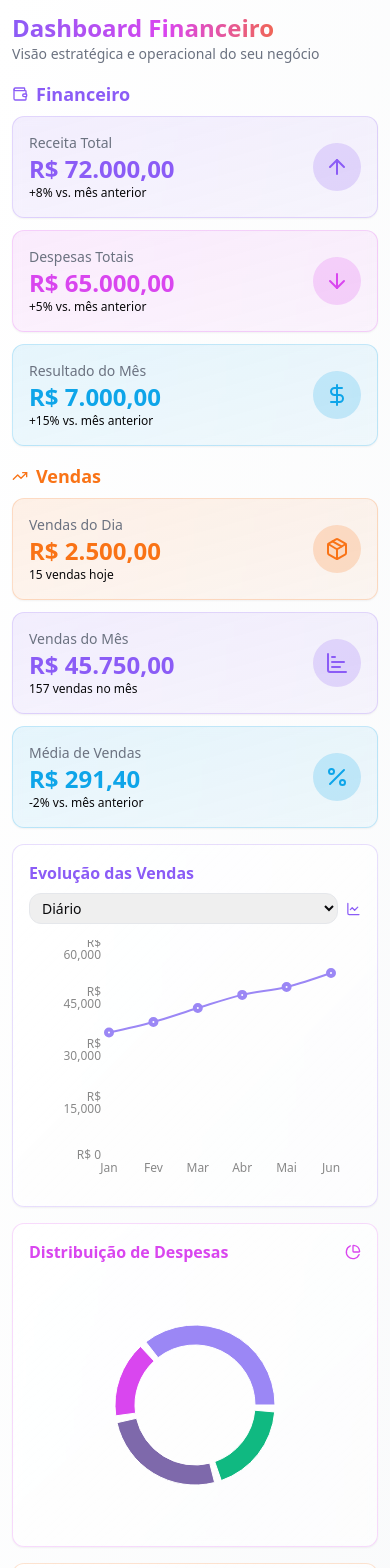
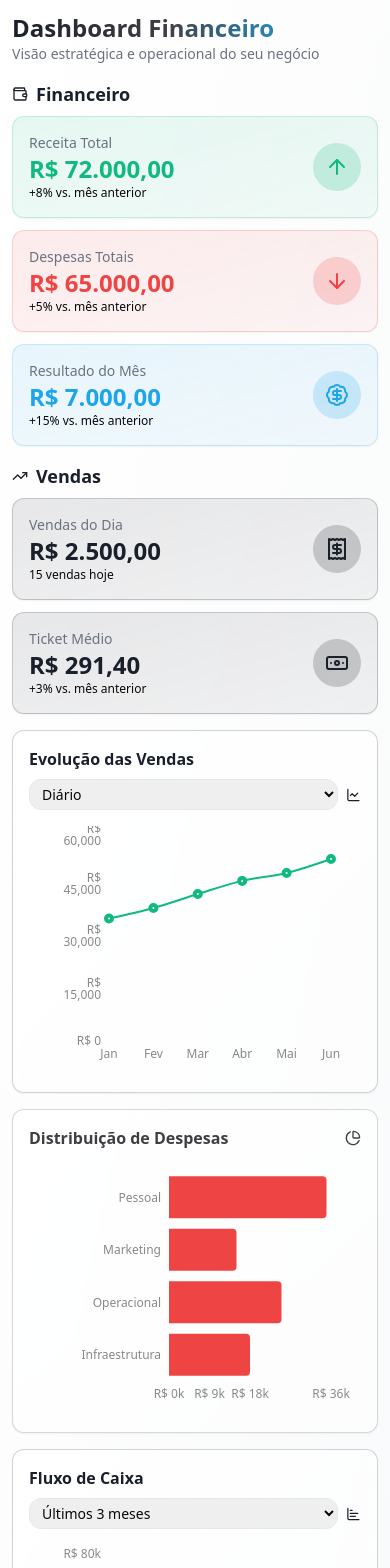
Before and after one commit to RaulPolitowski/dashboard-german-mobile, a React (Vite) app: page / in a window 390 px wide. Shown: the top 1568 px of the page. Built offline with nearby package versions, Linux system fonts and the light colour scheme.

Commit message:
Refactor dashboard charts and KPIs
- Update chart colors for expenses and revenue.
- Replace average sales KPI with average ticket KPI.
- Improve chart visibility on mobile.
- Add a column to the cash flow chart to display monthly results.

```diff
--- a/src/components/Dashboard.tsx
+++ b/src/components/Dashboard.tsx
@@ -1,5 +1,5 @@
 
-import { ArrowDown, ArrowUp, ChartBar, ChartLine, ChartPie, DollarSign, Package, Percent, TrendingUp, User, Wallet } from "lucide-react";
+import { ArrowDown, ArrowUp, BadgeDollarSign, Banknote, ChartBar, ChartLine, ChartPie, Receipt, TrendingUp, Wallet } from "lucide-react";
 import { Card } from "./ui/card";
 import { SalesEvolutionChart } from "./charts/SalesEvolutionChart";
 import { ExpensesDistributionChart } from "./charts/ExpensesDistributionChart";
@@ -11,7 +11,7 @@ const Dashboard = () => {
       {/* Header */}
       <div className="flex flex-col md:flex-row justify-between items-start md:items-center gap-4 md:gap-0">
         <div>
-          <h1 className="text-2xl md:text-3xl font-bold bg-gradient-to-r from-[#8B5CF6] via-[#D946EF] to-[#F97316] bg-clip-text text-transparent">
+          <h1 className="text-2xl md:text-3xl font-bold bg-gradient-to-r from-[#1A1F2C] via-[#403E43] to-[#1EA5E9] bg-clip-text text-transparent">
             Dashboard Financeiro
           </h1>
           <p className="text-sm md:text-base text-gray-500">Visão estratégica e operacional do seu negócio</p>
@@ -20,46 +20,46 @@ const Dashboard = () => {
 
       {/* KPIs - Financeiro */}
       <div>
-        <h2 className="text-lg md:text-xl font-semibold mb-2 md:mb-3 text-[#8B5CF6] flex items-center gap-2">
+        <h2 className="text-lg md:text-xl font-semibold mb-2 md:mb-3 text-[#1A1F2C] flex items-center gap-2">
           <Wallet className="w-4 h-4 md:w-5 md:h-5" />
           Financeiro
         </h2>
         <div className="grid grid-cols-1 sm:grid-cols-2 lg:grid-cols-3 gap-3 md:gap-4">
-          <Card className="p-4 hover:shadow-lg transition-all cursor-pointer bg-gradient-to-br from-[#8B5CF6]/10 to-[#8B5CF6]/5 backdrop-blur-sm border border-[#8B5CF6]/20">
+          <Card className="p-4 hover:shadow-lg transition-all cursor-pointer bg-gradient-to-br from-[#10B981]/10 to-[#10B981]/5 backdrop-blur-sm border border-[#10B981]/20">
             <div className="flex items-center justify-between">
               <div>
                 <p className="text-sm text-gray-500">Receita Total</p>
-                <p className="text-2xl font-bold text-[#8B5CF6]">R$ 72.000,00</p>
+                <p className="text-2xl font-bold text-[#10B981]">R$ 72.000,00</p>
                 <p className="text-xs text-success-DEFAULT">+8% vs. mês anterior</p>
               </div>
-              <div className="bg-[#8B5CF6]/20 p-3 rounded-full">
-                <ArrowUp className="w-6 h-6 text-[#8B5CF6]" />
+              <div className="bg-[#10B981]/20 p-3 rounded-full">
+                <ArrowUp className="w-6 h-6 text-[#10B981]" />
               </div>
             </div>
           </Card>
 
-          <Card className="p-4 hover:shadow-lg transition-all cursor-pointer bg-gradient-to-br from-[#D946EF]/10 to-[#D946EF]/5 backdrop-blur-sm border border-[#D946EF]/20">
+          <Card className="p-4 hover:shadow-lg transition-all cursor-pointer bg-gradient-to-br from-[#EF4444]/10 to-[#EF4444]/5 backdrop-blur-sm border border-[#EF4444]/20">
             <div className="flex items-center justify-between">
               <div>
                 <p className="text-sm text-gray-500">Despesas Totais</p>
-                <p className="text-2xl font-bold text-[#D946EF]">R$ 65.000,00</p>
+                <p className="text-2xl font-bold text-[#EF4444]">R$ 65.000,00</p>
                 <p className="text-xs text-danger-DEFAULT">+5% vs. mês anterior</p>
               </div>
-              <div className="bg-[#D946EF]/20 p-3 rounded-full">
-                <ArrowDown className="w-6 h-6 text-[#D946EF]" />
+              <div className="bg-[#EF4444]/20 p-3 rounded-full">
+                <ArrowDown className="w-6 h-6 text-[#EF4444]" />
               </div>
             </div>
           </Card>
 
-          <Card className="p-4 hover:shadow-lg transition-all cursor-pointer bg-gradient-to-br from-[#0EA5E9]/10 to-[#0EA5E9]/5 backdrop-blur-sm border border-[#0EA5E9]/20">
+          <Card className="p-4 hover:shadow-lg transition-all cursor-pointer bg-gradient-to-br from-[#1EA5E9]/10 to-[#1EA5E9]/5 backdrop-blur-sm border border-[#1EA5E9]/20">
             <div className="flex items-center justify-between">
               <div>
                 <p className="text-sm text-gray-500">Resultado do Mês</p>
-                <p className="text-2xl font-bold text-[#0EA5E9]">R$ 7.000,00</p>
+                <p className="text-2xl font-bold text-[#1EA5E9]">R$ 7.000,00</p>
                 <p className="text-xs text-success-DEFAULT">+15% vs. mês anterior</p>
               </div>
-              <div className="bg-[#0EA5E9]/20 p-3 rounded-full">
-                <DollarSign className="w-6 h-6 text-[#0EA5E9]" />
+              <div className="bg-[#1EA5E9]/20 p-3 rounded-full">
+                <BadgeDollarSign className="w-6 h-6 text-[#1EA5E9]" />
               </div>
             </div>
           </Card>
@@ -68,46 +68,33 @@ const Dashboard = () => {
 
       {/* KPIs - Vendas */}
       <div>
-        <h2 className="text-lg md:text-xl font-semibold mb-2 md:mb-3 text-[#F97316] flex items-center gap-2">
+        <h2 className="text-lg md:text-xl font-semibold mb-2 md:mb-3 text-[#1A1F2C] flex items-center gap-2">
           <TrendingUp className="w-4 h-4 md:w-5 md:h-5" />
           Vendas
         </h2>
-        <div className="grid grid-cols-1 sm:grid-cols-2 lg:grid-cols-3 gap-3 md:gap-4">
-          <Card className="p-4 hover:shadow-lg transition-all cursor-pointer bg-gradient-to-br from-[#F97316]/10 to-[#F97316]/5 backdrop-blur-sm border border-[#F97316]/20">
+        <div className="grid grid-cols-1 sm:grid-cols-2 lg:grid-cols-2 gap-3 md:gap-4">
+          <Card className="p-4 hover:shadow-lg transition-all cursor-pointer bg-gradient-to-br from-[#1A1F2C]/10 to-[#1A1F2C]/5 backdrop-blur-sm border border-[#1A1F2C]/20">
             <div className="flex items-center justify-between">
               <div>
                 <p className="text-sm text-gray-500">Vendas do Dia</p>
-                <p className="text-2xl font-bold text-[#F97316]">R$ 2.500,00</p>
+                <p className="text-2xl font-bold text-[#1A1F2C]">R$ 2.500,00</p>
                 <p className="text-xs text-success-DEFAULT">15 vendas hoje</p>
               </div>
-              <div className="bg-[#F97316]/20 p-3 rounded-full">
-                <Package className="w-6 h-6 text-[#F97316]" />
+              <div className="bg-[#1A1F2C]/20 p-3 rounded-full">
+                <Receipt className="w-6 h-6 text-[#1A1F2C]" />
               </div>
             </div>
           </Card>
 
-          <Card className="p-4 hover:shadow-lg transition-all cursor-pointer bg-gradient-to-br from-[#8B5CF6]/10 to-[#8B5CF6]/5 backdrop-blur-sm border border-[#8B5CF6]/20">
+          <Card className="p-4 hover:shadow-lg transition-all cursor-pointer bg-gradient-to-br from-[#1A1F2C]/10 to-[#1A1F2C]/5 backdrop-blur-sm border border-[#1A1F2C]/20">
             <div className="flex items-center justify-between">
               <div>
-                <p className="text-sm text-gray-500">Vendas do Mês</p>
-                <p className="text-2xl font-bold text-[#8B5CF6]">R$ 45.750,00</p>
-                <p className="text-xs text-success-DEFAULT">157 vendas no mês</p>
+                <p className="text-sm text-gray-500">Ticket Médio</p>
+                <p className="text-2xl font-bold text-[#1A1F2C]">R$ 291,40</p>
+                <p className="text-xs text-success-DEFAULT">+3% vs. mês anterior</p>
               </div>
-              <div className="bg-[#8B5CF6]/20 p-3 rounded-full">
-                <ChartBar className="w-6 h-6 text-[#8B5CF6]" />
-              </div>
-            </div>
-          </Card>
-
-          <Card className="p-4 hover:shadow-lg transition-all cursor-pointer bg-gradient-to-br from-[#0EA5E9]/10 to-[#0EA5E9]/5 backdrop-blur-sm border border-[#0EA5E9]/20">
-            <div className="flex items-center justify-between">
-              <div>
-                <p className="text-sm text-gray-500">Média de Vendas</p>
-                <p className="text-2xl font-bold text-[#0EA5E9]">R$ 291,40</p>
-                <p className="text-xs text-warning-DEFAULT">-2% vs. mês anterior</p>
-              </div>
-              <div className="bg-[#0EA5E9]/20 p-3 rounded-full">
-                <Percent className="w-6 h-6 text-[#0EA5E9]" />
+              <div className="bg-[#1A1F2C]/20 p-3 rounded-full">
+                <Banknote className="w-6 h-6 text-[#1A1F2C]" />
               </div>
             </div>
           </Card>
@@ -116,17 +103,17 @@ const Dashboard = () => {
 
       {/* Charts Section */}
       <div className="grid grid-cols-1 lg:grid-cols-2 gap-4 md:gap-6">
-        <Card className="p-4 md:p-6 bg-gradient-to-br from-white/80 to-white/50 backdrop-blur-sm border border-[#8B5CF6]/20">
+        <Card className="p-4 md:p-6 bg-gradient-to-br from-white/80 to-white/50 backdrop-blur-sm border border-[#1A1F2C]/20">
           <div className="flex flex-col md:flex-row items-start md:items-center justify-between mb-4 gap-2 md:gap-0">
-            <h3 className="text-base md:text-lg font-semibold text-[#8B5CF6]">Evolução das Vendas</h3>
+            <h3 className="text-base md:text-lg font-semibold text-[#1A1F2C]">Evolução das Vendas</h3>
             <div className="flex items-center gap-2 w-full md:w-auto">
-              <select className="w-full md:w-auto px-2 py-1 text-sm border border-gray-200 rounded-lg focus:outline-none focus:ring-2 focus:ring-[#8B5CF6]/20">
+              <select className="w-full md:w-auto px-2 py-1 text-sm border border-gray-200 rounded-lg focus:outline-none focus:ring-2 focus:ring-[#1A1F2C]/20">
                 <option value="day">Diário</option>
                 <option value="week">Semanal</option>
                 <option value="month">Mensal</option>
                 <option value="year">Anual</option>
               </select>
-              <ChartLine className="w-4 h-4 md:w-5 md:h-5 text-[#8B5CF6]" />
+              <ChartLine className="w-4 h-4 md:w-5 md:h-5 text-[#1A1F2C]" />
             </div>
           </div>
           <div className="h-[250px] md:h-[300px]">
@@ -134,26 +121,26 @@ const Dashboard = () => {
           </div>
         </Card>
 
-        <Card className="p-4 md:p-6 bg-gradient-to-br from-white/80 to-white/50 backdrop-blur-sm border border-[#D946EF]/20">
+        <Card className="p-4 md:p-6 bg-gradient-to-br from-white/80 to-white/50 backdrop-blur-sm border border-[#403E43]/20">
           <div className="flex items-center justify-between mb-4">
-            <h3 className="text-base md:text-lg font-semibold text-[#D946EF]">Distribuição de Despesas</h3>
-            <ChartPie className="w-4 h-4 md:w-5 md:h-5 text-[#D946EF]" />
+            <h3 className="text-base md:text-lg font-semibold text-[#403E43]">Distribuição de Despesas</h3>
+            <ChartPie className="w-4 h-4 md:w-5 md:h-5 text-[#403E43]" />
           </div>
           <div className="h-[250px] md:h-[300px]">
             <ExpensesDistributionChart />
           </div>
         </Card>
 
-        <Card className="col-span-1 lg:col-span-2 p-4 md:p-6 bg-gradient-to-br from-white/80 to-white/50 backdrop-blur-sm border border-[#F97316]/20">
+        <Card className="col-span-1 lg:col-span-2 p-4 md:p-6 bg-gradient-to-br from-white/80 to-white/50 backdrop-blur-sm border border-[#1A1F2C]/20">
           <div className="flex flex-col md:flex-row items-start md:items-center justify-between mb-4 gap-2 md:gap-0">
-            <h3 className="text-base md:text-lg font-semibold text-[#F97316]">Fluxo de Caixa</h3>
+            <h3 className="text-base md:text-lg font-semibold text-[#1A1F2C]">Fluxo de Caixa</h3>
             <div className="flex items-center gap-2 w-full md:w-auto">
-              <select className="w-full md:w-auto px-2 py-1 text-sm border border-gray-200 rounded-lg focus:outline-none focus:ring-2 focus:ring-[#F97316]/20">
+              <select className="w-full md:w-auto px-2 py-1 text-sm border border-gray-200 rounded-lg focus:outline-none focus:ring-2 focus:ring-[#1A1F2C]/20">
                 <option value="3">Últimos 3 meses</option>
                 <option value="6">Últimos 6 meses</option>
                 <option value="12">Último ano</option>
               </select>
-              <ChartBar className="w-4 h-4 md:w-5 md:h-5 text-[#F97316]" />
+              <ChartBar className="w-4 h-4 md:w-5 md:h-5 text-[#1A1F2C]" />
             </div>
           </div>
           <div className="h-[250px] md:h-[300px]">
--- a/src/components/charts/ExpensesDistributionChart.tsx
+++ b/src/components/charts/ExpensesDistributionChart.tsx
@@ -1,5 +1,5 @@
 
-import { Cell, Pie, PieChart, ResponsiveContainer, Tooltip } from "recharts";
+import { Bar, BarChart, ResponsiveContainer, Tooltip, XAxis, YAxis } from "recharts";
 
 const data = [
   { name: "Pessoal", value: 35000 },
@@ -8,27 +8,14 @@ const data = [
   { name: "Infraestrutura", value: 18000 },
 ];
 
-const COLORS = ["#9b87f5", "#D946EF", "#7E69AB", "#10B981"];
-
 export const ExpensesDistributionChart = () => {
   const total = data.reduce((sum: number, item) => sum + item.value, 0);
 
   return (
     <ResponsiveContainer width="100%" height="100%">
-      <PieChart>
-        <Pie
-          data={data}
-          cx="50%"
-          cy="50%"
-          innerRadius={60}
-          outerRadius={80}
-          paddingAngle={5}
-          dataKey="value"
-        >
-          {data.map((_, index) => (
-            <Cell key={`cell-${index}`} fill={COLORS[index % COLORS.length]} />
-          ))}
-        </Pie>
+      <BarChart data={data} layout="vertical" margin={{ top: 5, right: 30, left: 80, bottom: 5 }}>
+        <XAxis type="number" stroke="#888888" fontSize={12} tickLine={false} axisLine={false} tickFormatter={(value) => `R$ ${(value / 1000).toFixed(0)}k`} />
+        <YAxis dataKey="name" type="category" stroke="#888888" fontSize={12} tickLine={false} axisLine={false} />
         <Tooltip
           content={({ active, payload }) => {
             if (active && payload && payload.length) {
@@ -39,7 +26,7 @@ export const ExpensesDistributionChart = () => {
                   <div className="grid gap-2">
                     <div className="flex flex-col">
                       <span className="text-[0.70rem] uppercase text-muted-foreground">
-                        {payload[0].name}
+                        {payload[0].payload.name}
                       </span>
                       <span className="font-bold text-muted-foreground">
                         R$ {value.toLocaleString()} ({percentage}%)
@@ -52,7 +39,8 @@ export const ExpensesDistributionChart = () => {
             return null;
           }}
         />
-      </PieChart>
+        <Bar dataKey="value" fill="#EF4444" radius={[0, 4, 4, 0]} />
+      </BarChart>
     </ResponsiveContainer>
   );
 };
--- a/src/components/charts/SalesEvolutionChart.tsx
+++ b/src/components/charts/SalesEvolutionChart.tsx
@@ -44,7 +44,7 @@ export const SalesEvolutionChart = () => {
         <Line
           type="monotone"
           dataKey="value"
-          stroke="#9b87f5"
+          stroke="#10B981"
           strokeWidth={2}
           dot={{ strokeWidth: 4 }}
         />
```
Also changed, not shown: src/components/charts/CashFlowChart.tsx (+13 -6 lines).
